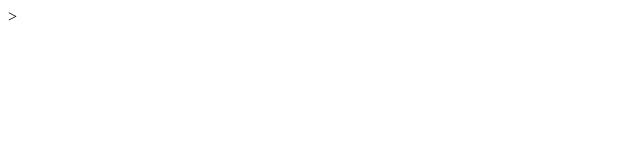
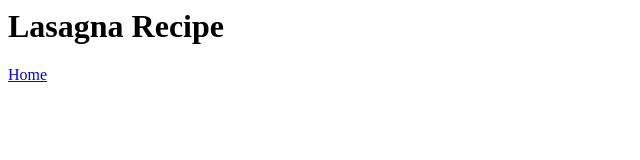
Before and after one commit to oReap/odin-recipes, a plain HTML site: page recipes/lasagna.html in a window 1280 px wide. Shown: the whole page, without its empty margins (0-640 px from the left). Drawn offline with Linux system fonts and the light colour scheme.

Commit message:
Iteration 2 complete

```diff
--- a/recipes/lasagna.html
+++ b/recipes/lasagna.html
@@ -1,5 +1,7 @@
 <DOCTYPE html>
     <html lang="en">
-        <head>>
+        <Title>Lasagna Recipe</Title>
+        <h1>Lasagna Recipe</h1>
+        <a href = ../index.html>Home</a>
     </html>
 </DOCTYPE>
```
